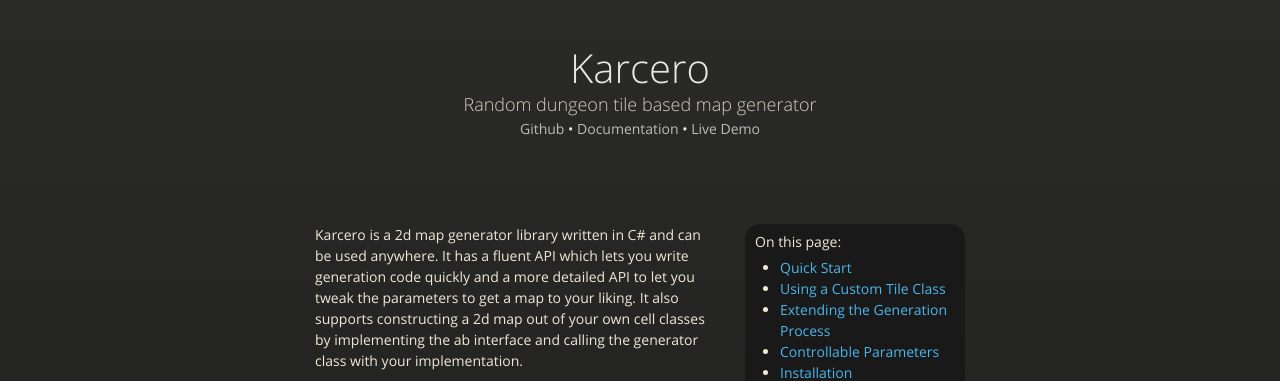
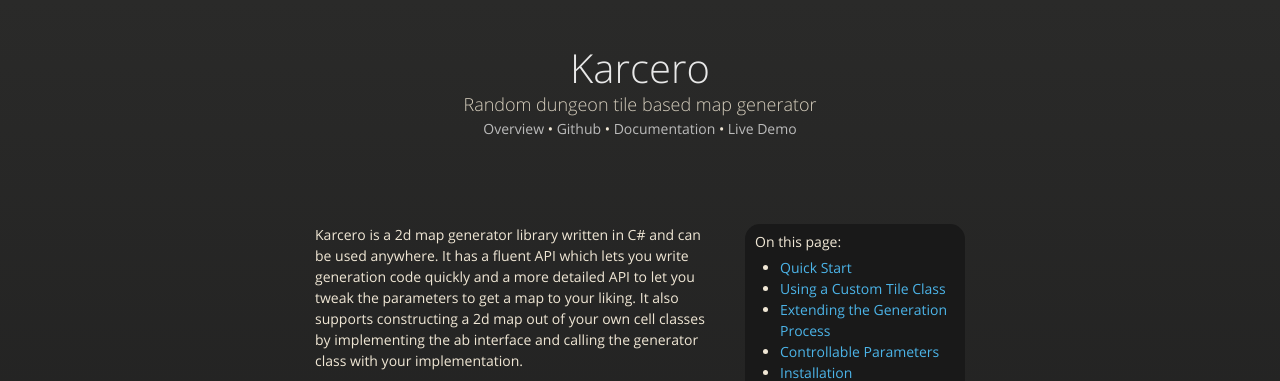
Before and after one commit to odedw/karcero, a Jekyll site: the page built from index.html, in a window 1280 px wide and 900 px high. Shown: the top 381 px of the window. Built offline with Jekyll 4.4.1, drawn with Linux system fonts in a browser that asks for light colours; nearby versions of some CDN libraries; Markdown is read by kramdown in place of the engine named in the settings; comment, search, counter and statistics services are not loaded.

Commit message:
Update default.html

```diff
--- a/_layouts/default.html
+++ b/_layouts/default.html
@@ -10,6 +10,7 @@
                     <h1>Karcero</h1>
                     <div id="sub-header">Random dungeon tile based map generator</div>
                     <nav>
+                        <a href="https://www.odedwelgreen.com/karcero">Overview</a><span> • </span>
                         <a href="https://github.com/odedw/karcero">Github</a><span> • </span>
                         <a href="#">Documentation</a><span> • </span>
                         <a href="/demo">Live Demo</a>
```
